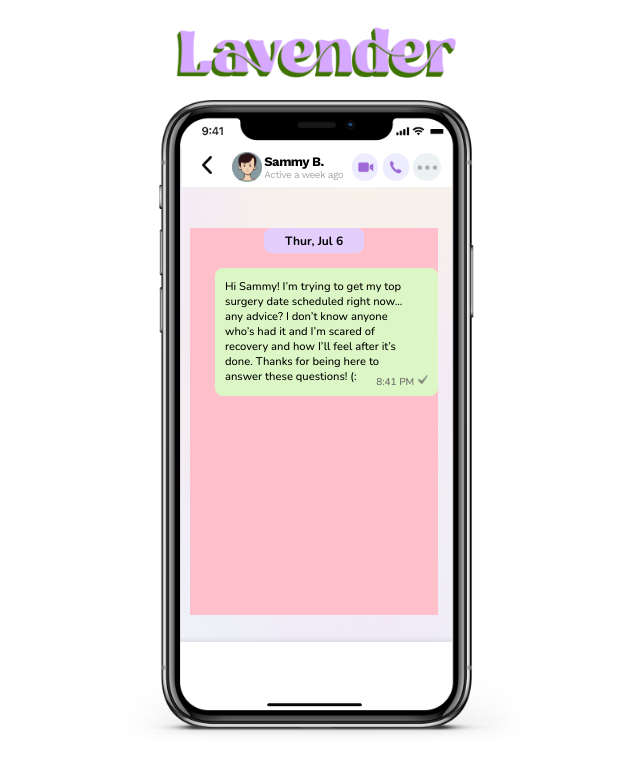
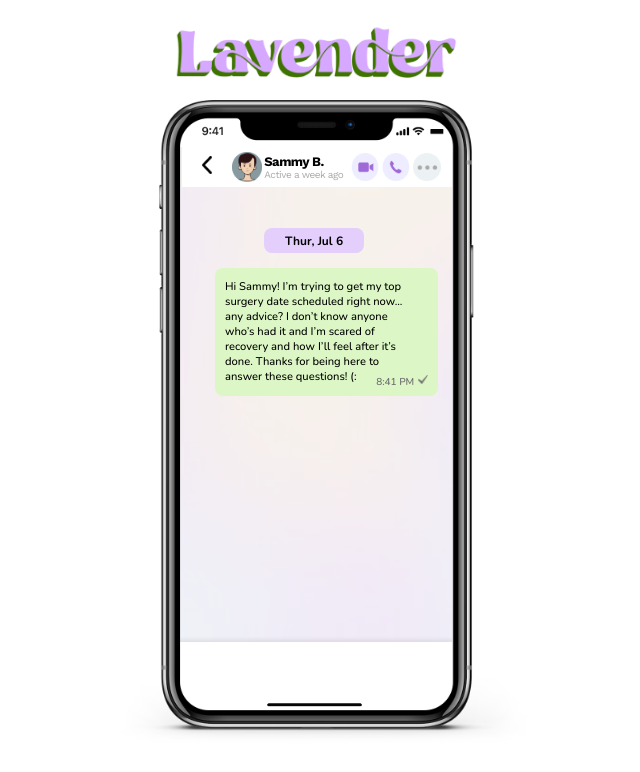
Before and after one commit to istevenful/LavanderFinal, a React (Create React App) app: page /chat in a window 1280 px wide. Shown: the top 772 px of the page, without its empty margins (325-965 px from the left). Built offline with nearby package versions, Linux system fonts and the light colour scheme.

Commit message:
pink removed

```diff
--- a/package.json
+++ b/package.json
@@ -1,5 +1,5 @@
 {
-  "homepage": "https://istevenful.github.io/LavanderFinal/#",
+  "homepage": "https://istevenful.github.io/LavanderFinal/",
   "name": "uiuxfinal",
   "version": "0.1.0",
   "private": true,
--- a/src/Chat.css
+++ b/src/Chat.css
@@ -164,7 +164,6 @@
     margin-top:15%;
     margin-bottom:10%;
     align-items: center;
-    background: pink;
 }
 .chat-date{
     background: #E4CEFB;
```
